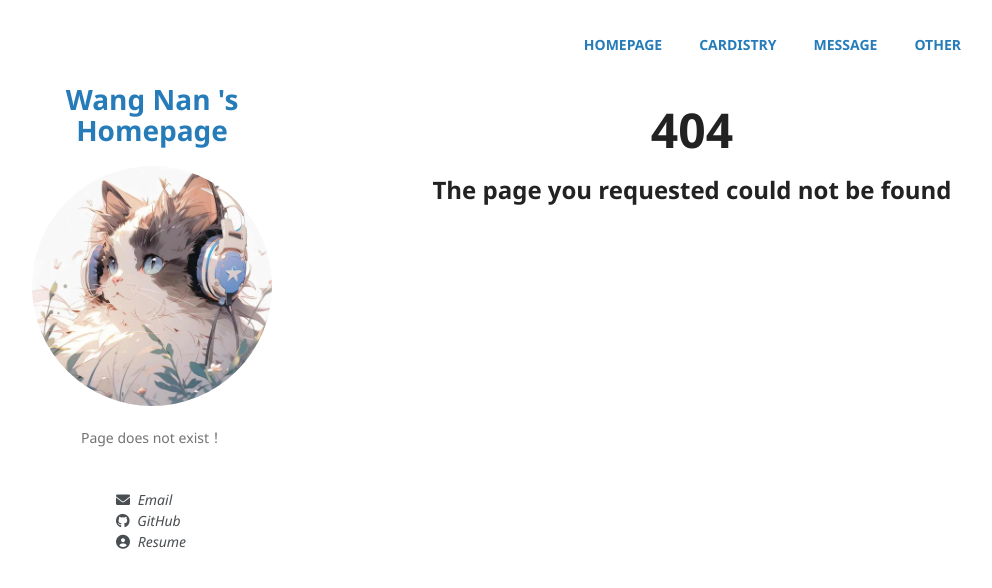
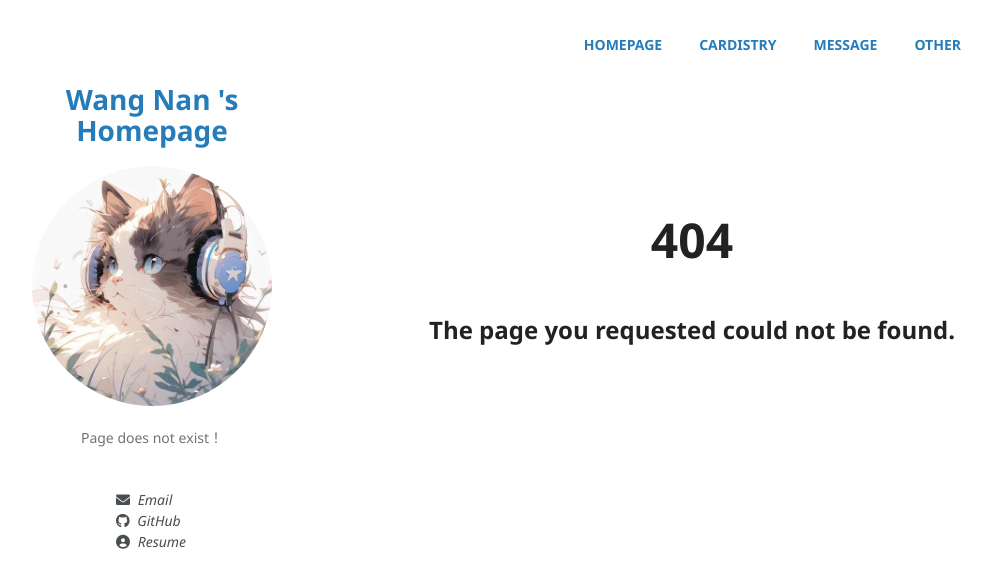
Before and after one commit to theFool-wn/theFool-wn.github.io, a Jekyll site: the page built from 404.html, in a window 1280 px wide and 900 px high. Shown: the top 588 px of the window, without its empty margins (128-1120 px from the left). Built offline with Jekyll 4.4.1, drawn with Linux system fonts in a browser that asks for light colours.

Commit message:
Update 404.html

```diff
--- a/404.html
+++ b/404.html
@@ -15,9 +15,7 @@ permalink: /404/
 
 </head>
 -->
-<p></p>
-<p></p>
-<h1 align = "center" style = "color: #222222; font-size: xxx-large">404</h1>
-<p></p>
-<p></p>
-<h2 align = "center" style = "color: #222222; font-size: x-large">The page you requested could not be found</h2>
+
+<h1 align = "center" style = "color: #222222; font-size: xxx-large; margin-top: 130px">404</h1>
+
+<h2 align = "center" style = "color: #222222; font-size: x-large; margin-top: 50px">The page you requested could not be found.</h2>
```
